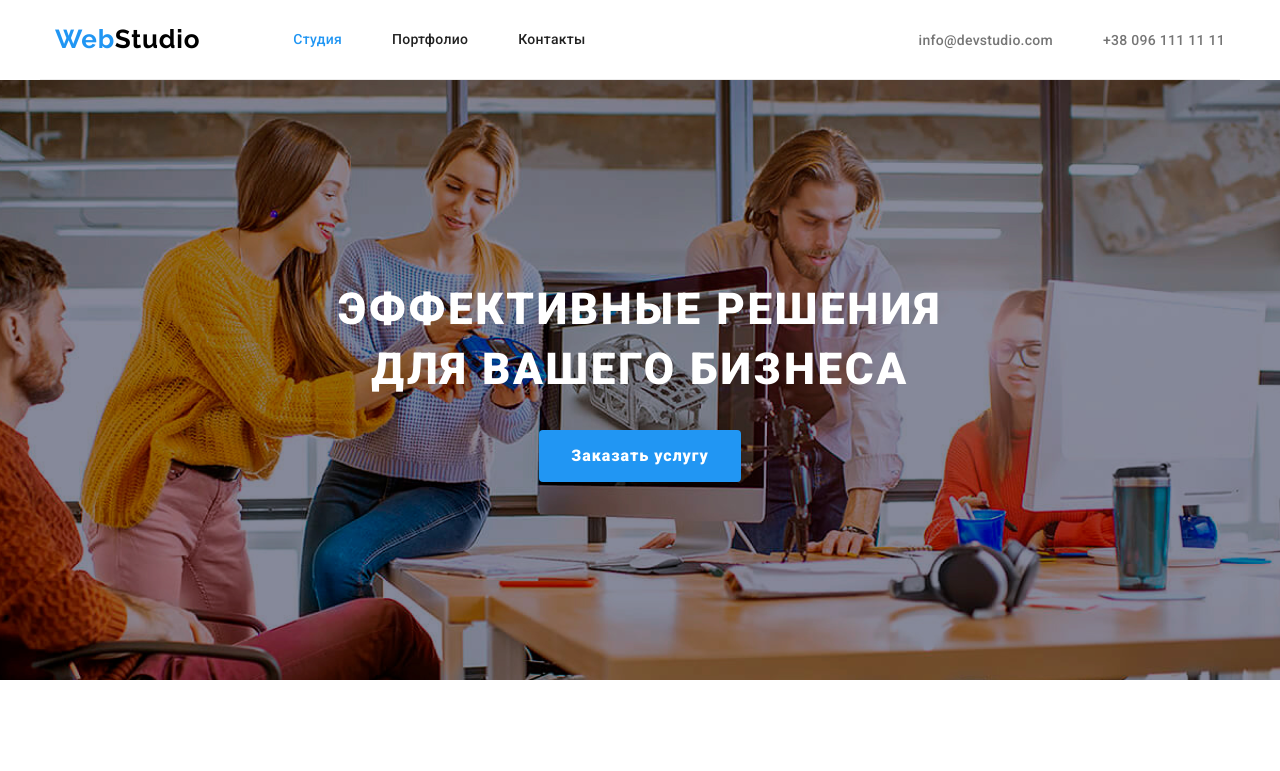
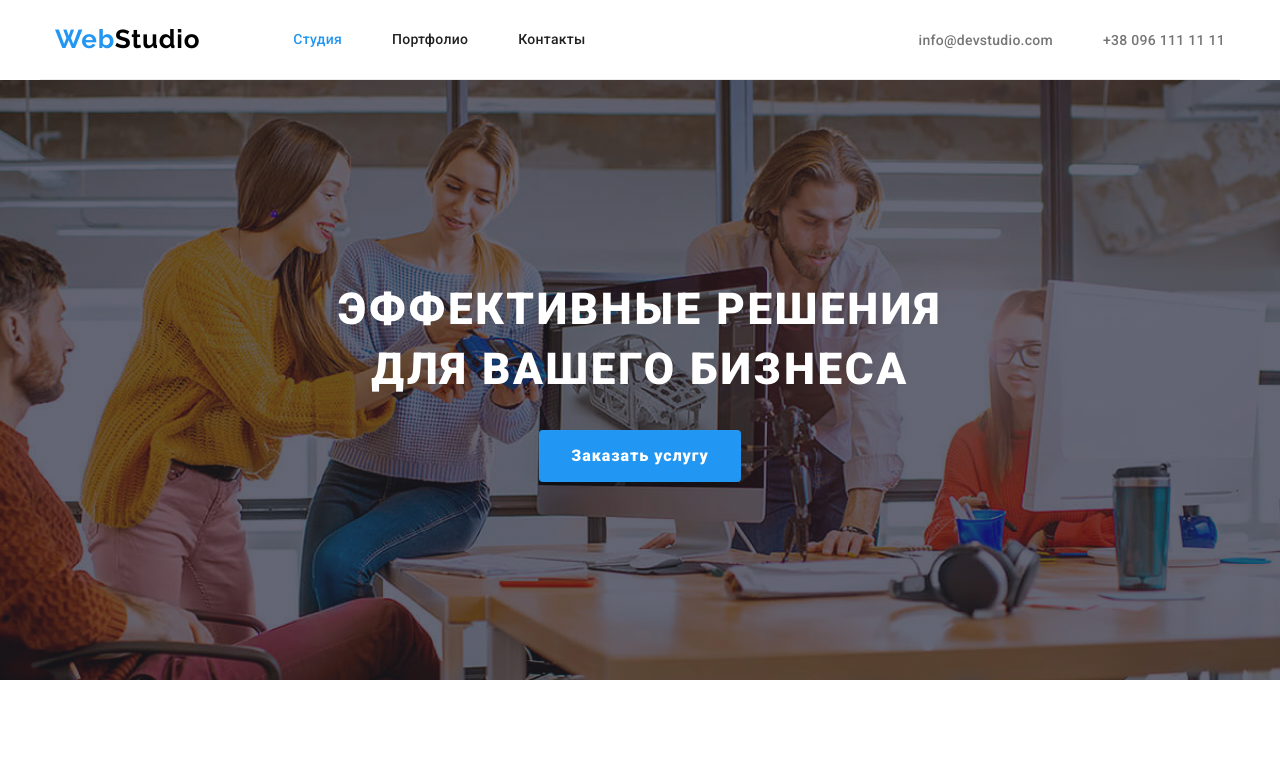
Before and after one commit to baben-ko/goit-markup-hw-04, a plain HTML site: page index.html in a window 1280 px wide. Shown: the top 771 px of the page. Drawn offline with nearby package versions, Linux system fonts and the light colour scheme.

Commit message:
Update styles.css

```diff
--- a/css/styles.css
+++ b/css/styles.css
@@ -131,10 +131,16 @@ img {
 .hero-section {
   margin-left: auto;
   margin-right: auto;
-  background-image: url(../images/hero/background.png);
-  /* background: rgba(47, 48, 58, 0.4); */
+  background-color: rgba(47, 48, 58, 0.4);
+  background-image: linear-gradient(
+      to right,
+      rgba(47, 48, 58, 0.4),
+      rgba(47, 48, 58, 0.4)
+    ),
+    url(../images/hero/background.png);
   background-size: cover;
   background-position: center;
+  background-origin: inherit;
 
   /* outline: 2px solid tomato; */
 }
```
